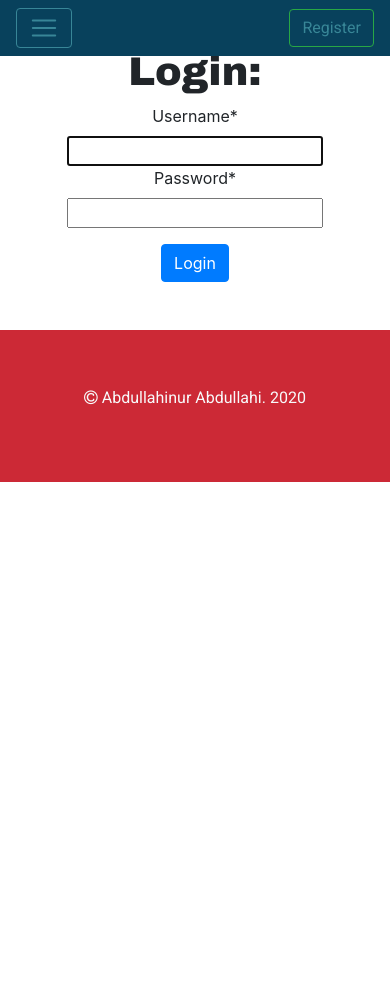
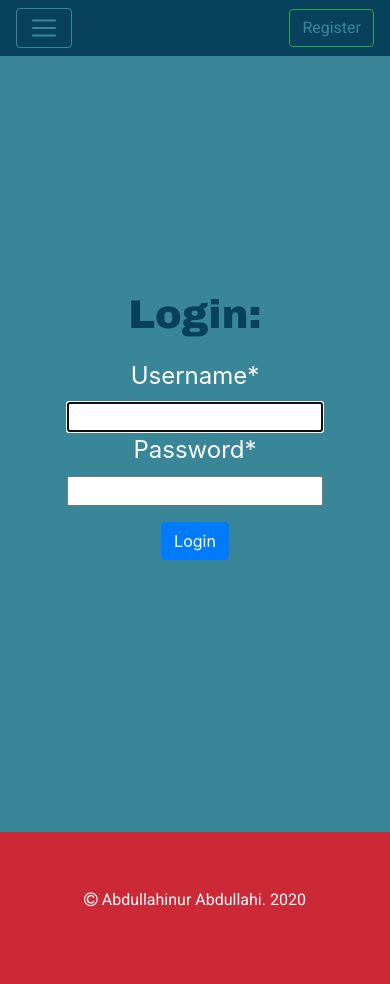
Before and after one commit to SandyAbdullahi/django-todo, a Django app: page /accounts/login/ in a window 390 px wide. Before the commit the page ends 482 px from the top, so only its background shows below. Run offline with Django 3.2, Linux system fonts and the light colour scheme; parts of the project's set-up code (start-up, migrations or seed data) failed here and were passed over; some libraries are stand-ins or nearby versions.

Commit message:
finish styling for mobile login view

```diff
--- a/static/css/styles.css
+++ b/static/css/styles.css
@@ -125,6 +125,37 @@ base colors:
 }
 
 
+/* LOGIN */
+
+.login {
+    background-color: #388697;
+    padding: 14rem 0rem;
+}
+
+.login h1 {
+    margin: 1.2rem;
+    color: #08415C;
+}
+
+
+
+.login form {
+    color: #ffffff;
+}
+
+.login form label {
+    font-size: 1.5rem !important;
+}
+
+.login form ul {
+    font-size: 0.8rem;
+    color: #CC2936;
+    text-align: left !important;
+}
+
+
+
+
 
 
 
--- a/templates/registration/login.html
+++ b/templates/registration/login.html
@@ -3,6 +3,7 @@
 {% load crispy_forms_tags %}
 
 {% block content %}
+    <div class="login">
         <div class="container p-5">
             <h1 class="text-center">Login:</h1>
              <div class="row justify-content-center">
@@ -13,4 +14,5 @@
                  </form>
              </div>
          </div>
+    </div>
 {% endblock  %}
```
Lines whose indentation alone changed are shown as unchanged.
